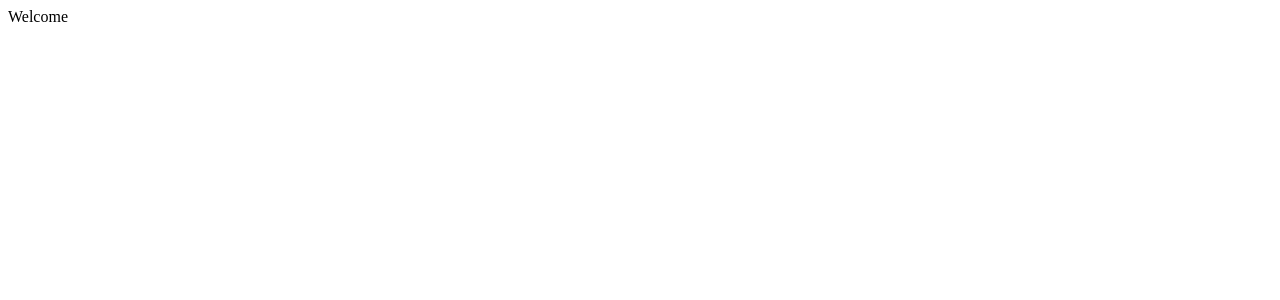
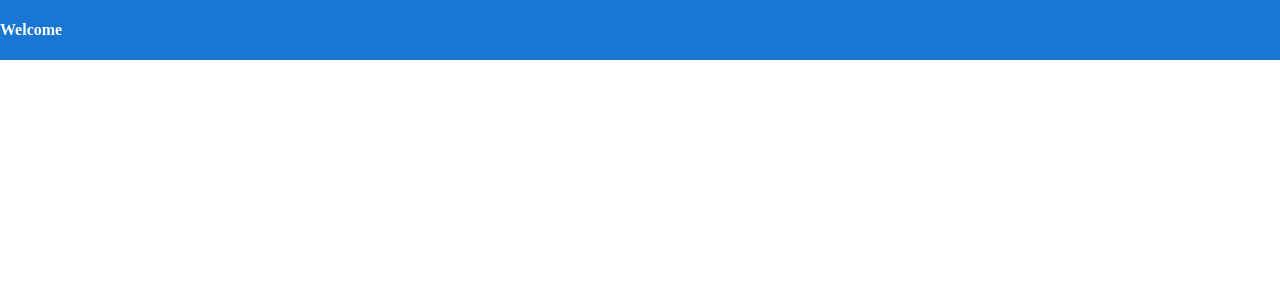
Before and after one commit to JonathanVega08/StockManagement-UI, an Angular app: page / in a window 1280 px wide. Shown: the top 300 px of the page. Built offline with nearby package versions, Linux system fonts and the light colour scheme.

Commit message:
Added classes to style file

```diff
--- a/src/app/app.component.sass
+++ b/src/app/app.component.sass
@@ -0,0 +1,20 @@
+.toolbar
+    position: absolute
+    top: 0
+    left: 0
+    right: 0
+    height: 60px
+    display: flex
+    align-items: center
+    background-color: #1976d2
+    color: white
+    font-weight: 600
+
+
+.content
+    display: flex
+    margin: 82px auto 32px
+    padding: 0 16px
+    max-width: 960px
+    flex-direction: column
+    align-items: center
```
